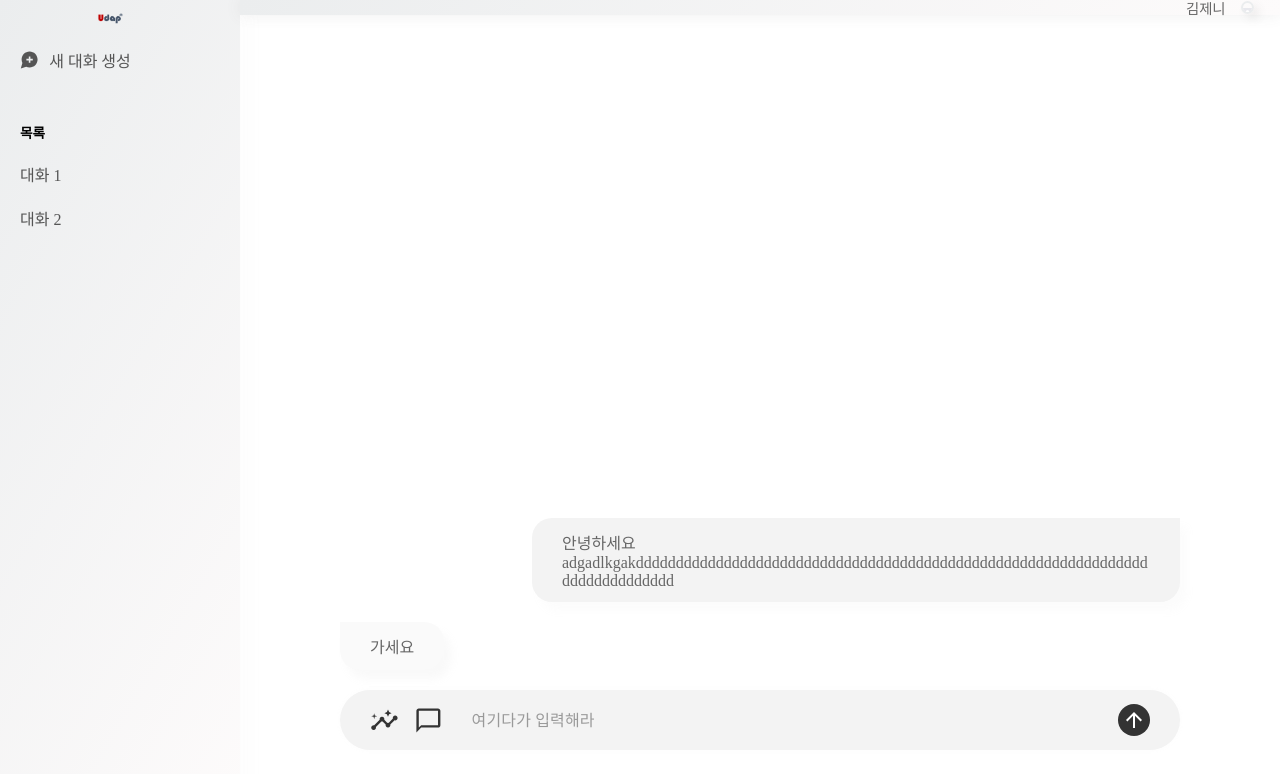
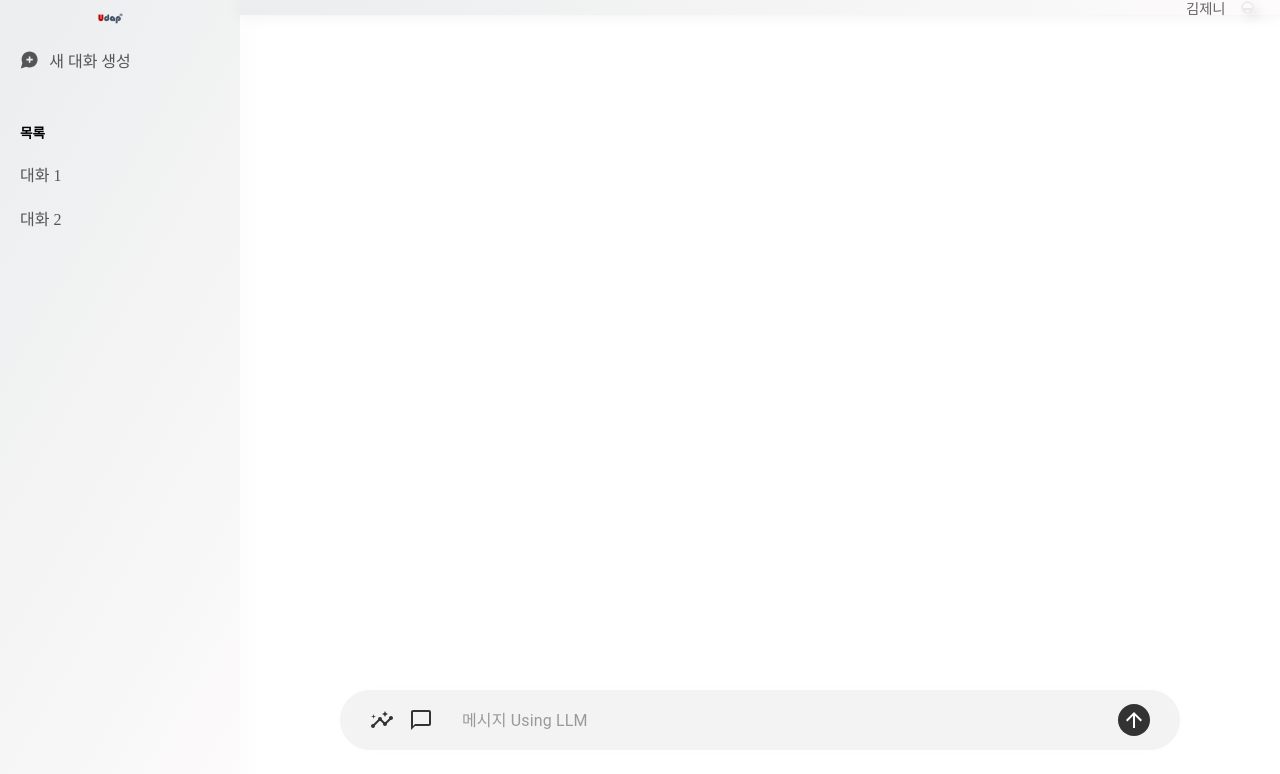
Before and after one commit to uds-rnd/udap-llm, a React (Create React App) app in the folder front/: page /home in a window 1280 px wide. Shown: the top 774 px of the page. Built offline with nearby package versions, Linux system fonts and the light colour scheme; a web font is replaced by a local one.

Commit message:
FE - add chatting logic & graph

```diff
--- a/front/package.json
+++ b/front/package.json
@@ -10,11 +10,16 @@
     "@testing-library/jest-dom": "^5.14.1",
     "@testing-library/react": "^13.0.0",
     "@testing-library/user-event": "^13.2.1",
+    "@types/axios": "^0.14.4",
     "@types/jest": "^29.5.13",
     "@types/node": "^22.7.7",
     "@types/react": "^18.3.11",
     "@types/react-dom": "^18.3.1",
+    "axios": "^1.7.7",
+    "chart.js": "^4.4.5",
+    "chartjs-plugin-annotation": "^3.1.0",
     "react": "^18.3.1",
+    "react-chartjs-2": "^5.2.0",
     "react-dom": "^18.3.1",
     "react-router-dom": "^6.27.0",
     "react-scripts": "5.0.1",
--- a/front/src/components/chats/MyChat.tsx
+++ b/front/src/components/chats/MyChat.tsx
@@ -23,11 +23,10 @@ const ContentWrapper = styled('div')(() => ({
 }));
 
 export default function MyChat(props: any) {
+  const { message } = props;
   return (
     <ContentWrapper>
-      <div className="content">
-        안녕하세요adgadlkgakdddddddddddddddddddddddddddddddddddddddddddddddddddddddddddddddddddddddddddddd
-      </div>
+      <div className="content">{message}</div>
     </ContentWrapper>
   );
 }
--- a/front/src/components/chats/PromptInput.tsx
+++ b/front/src/components/chats/PromptInput.tsx
@@ -1,4 +1,4 @@
-import React from 'react';
+import React, { useState } from 'react';
 import { styled } from '@mui/material/styles';
 import { CONST } from 'constant';
 import { TextField } from '@mui/material';
@@ -32,6 +32,8 @@ const ContentWrapper = styled('div')(() => ({
       '.each-button': {
         fontSize: '1.8rem',
         marginRight: '15px',
+        display: 'flex',
+        alignItems: 'center',
       },
     },
     '.right-button': {
@@ -58,18 +60,47 @@ const ContentWrapper = styled('div')(() => ({
   },
 }));
 
+const ButtonWrapper = styled('div')<{ selected: boolean }>(({ selected }) => ({
+  backgroundColor: selected ? 'black' : '',
+  color: selected ? 'white' : '#333',
+  cursor: 'pointer',
+}));
+
 export default function PromptInput(props: any) {
+  const { SendUserMessage } = props;
+  const [inputMessage, setInputMessage] = useState<string>('');
+  const [resType, setResType] = useState<'graph' | 'text' | null>(null);
+
+  const onClickSend: any = () => {
+    console.log('사용자:', inputMessage);
+    SendUserMessage(inputMessage, resType);
+    setInputMessage('');
+    setResType(null);
+  };
+
   return (
     <ContentWrapper>
       <div className="content">
         <div className="left-button">
-          <InsightsIcon className="each-button" />
-          <ChatBubbleOutlineIcon className="each-button" />
+          <ButtonWrapper
+            className="each-button"
+            selected={resType === 'graph'}
+            onClick={() => setResType('graph')}
+          >
+            <InsightsIcon />
+          </ButtonWrapper>
+          <ButtonWrapper
+            className="each-button"
+            selected={resType === 'text'}
+            onClick={() => setResType('text')}
+          >
+            <ChatBubbleOutlineIcon />
+          </ButtonWrapper>
         </div>
         <TextField
           fullWidth
           multiline
-          placeholder="여기다가 입력해라"
+          placeholder="메시지 Using LLM"
           variant="outlined"
           InputProps={{
             style: {
@@ -92,9 +123,15 @@ export default function PromptInput(props: any) {
               },
             },
           }}
+          value={inputMessage}
+          onChange={(e: any) => setInputMessage(e.target.value)}
         />
         <div className="right-button">
-          <div className="button-cropper">
+          <div
+            className="button-cropper"
+            style={{ cursor: 'pointer' }}
+            onClick={onClickSend}
+          >
             <ArrowUpwardIcon className="each-button" />
           </div>
         </div>
--- a/front/src/components/chats/SystemChat.tsx
+++ b/front/src/components/chats/SystemChat.tsx
@@ -1,6 +1,7 @@
 import React from 'react';
 import { styled } from '@mui/material/styles';
 import { CONST } from 'constant';
+import { TrendChart } from 'components/graph/TrendChart';
 
 const ContentWrapper = styled('div')(() => ({
   width: '100%',
@@ -22,9 +23,19 @@ const ContentWrapper = styled('div')(() => ({
 }));
 
 export default function SystemChat(props: any) {
+  const { message, data, resType } = props;
+
   return (
     <ContentWrapper>
-      <div className="content">가세요</div>
+      {resType === 'graph' ? (
+        <div className="content">
+          <TrendChart data={data} />
+        </div>
+      ) : (
+        <div className="content">
+          {message} {resType}{' '}
+        </div>
+      )}
     </ContentWrapper>
   );
 }
--- /dev/null
+++ b/front/src/components/graph/TrendChart.tsx
@@ -0,0 +1,87 @@
+import React, { useEffect, useState } from 'react';
+import { styled } from '@mui/material/styles';
+import {
+  Chart as ChartJS,
+  CategoryScale,
+  LinearScale,
+  PointElement,
+  LineElement,
+  Title,
+  Tooltip,
+  Legend,
+  Filler,
+} from 'chart.js';
+import { Line } from 'react-chartjs-2';
+import annotationPlugin from 'chartjs-plugin-annotation';
+
+const StyledGraph = styled('div')(() => ({
+  position: 'relative',
+  width: '100%',
+  height: '100%',
+  zIndex: 100,
+}));
+
+ChartJS.register(
+  CategoryScale,
+  LinearScale,
+  PointElement,
+  LineElement,
+  Title,
+  Tooltip,
+  Filler,
+  Legend,
+  annotationPlugin,
+);
+
+const data = {
+  labels: ['A', 'B', 'C', 'D', 'E', 'F', 'G'],
+  datasets: [
+    {
+      label: 'My First Dataset',
+      data: [65, 59, 80, 81, 56, 55, 40],
+      borderColor: 'rgb(75, 192, 192)',
+      backgroundColor: 'rgb(75, 192, 192, 0.2)',
+      tension: 0.3,
+    },
+  ],
+};
+
+export const TrendChart = (props: any) => {
+  const options: any = {
+    responsive: true,
+    maintainAspectRatio: false,
+
+    scales: {
+      x: {
+        grid: {
+          display: false,
+        },
+      },
+      y: {},
+    },
+  };
+  const graphData = {
+    labels: props.data.x,
+    datasets: [
+      {
+        label: 'test graph',
+        data: props.data.y,
+        borderColor: '#055aaf',
+        tension: 0.3,
+      },
+    ],
+  };
+
+  return (
+    <div
+      style={{
+        width: '1000px',
+        height: '500px',
+        marginTop: '30px',
+        marginBottom: '30px',
+      }}
+    >
+      <Line data={data} options={options} />
+    </div>
+  );
+};
--- a/front/src/views/HomeView.tsx
+++ b/front/src/views/HomeView.tsx
@@ -1,4 +1,4 @@
-import React from 'react';
+import React, { useState, useRef, useEffect } from 'react';
 import { styled } from '@mui/material/styles';
 import { useNavigate } from 'react-router-dom';
 import { CONST } from 'constant';
@@ -21,12 +21,82 @@ const ContentWrapper = styled('div')(() => ({
   padding: `${PADDINGHEIGHT}px ${PADDINGWIDTH}px ${PADDINGHEIGHT}px ${PADDINGWIDTH}px`,
 }));
 
+const ChatWrapper = styled('div')(() => ({
+  overflowY: 'auto',
+  flex: 1,
+  display: 'flex',
+  flexDirection: 'column',
+}));
+
 export default function HomeView(props: any) {
+  const [chatList, setChatList] = useState<
+    { sender: 'user' | 'system'; msg: string; data: any; resType: string }[]
+  >([]);
+
+  const chatEndRef = useRef<HTMLDivElement>(null);
+
+  const scrollToBottom = () => {
+    chatEndRef.current?.scrollIntoView({ behavior: 'smooth' });
+  };
+
+  useEffect(() => {
+    scrollToBottom();
+  }, [chatList]);
+
+  const SendUserMessage: any = (msg: string, type: string) => {
+    const newUserChat = { sender: 'user', msg: msg, resType: type };
+    setChatList((prevList: any) => [...prevList, newUserChat]);
+
+    const newSystemRes: any = generateSysyemMessage(newUserChat);
+
+    setChatList((prevList: any) => [...prevList, newSystemRes]);
+  };
+
+  const generateSysyemMessage: any = (userReq: any) => {
+    if (userReq.resType === null) {
+      return {
+        sender: 'system',
+        msg: '응답 타입을 선택해주세요',
+        data: [],
+        resType: userReq.resType,
+      };
+    }
+    const llm_req: any = {
+      message: userReq.msg,
+      threadId: '', // DB 저장 필요 (새로운 채팅 생성 시)
+      resType: userReq.resType,
+    };
+    // @@@@ 여기에 백엔드 통신 로직 설정 필요해요~ @@@@
+
+    const tmp_response: any = {
+      sender: 'system',
+      msg: '테스트라구~조용히해',
+      data: [],
+      resType: userReq.resType,
+    }; // 임시 응답
+    console.log('요청:', tmp_response);
+
+    return tmp_response;
+  };
+
   return (
     <ContentWrapper>
-      <MyChat />
-      <SystemChat />
-      <PromptInput />
+      <ChatWrapper>
+        {chatList.map((chat, index) =>
+          chat.sender === 'user' ? (
+            <MyChat message={chat.msg} key={index} />
+          ) : (
+            <SystemChat
+              message={chat.msg}
+              data={chat.data}
+              resType={chat.resType}
+              key={index}
+            />
+          ),
+        )}
+        <div ref={chatEndRef} />
+      </ChatWrapper>
+      <PromptInput SendUserMessage={SendUserMessage} />
     </ContentWrapper>
   );
 }
```
Also changed, not shown: 1 other file (tests, documents, lock files or other folders).
